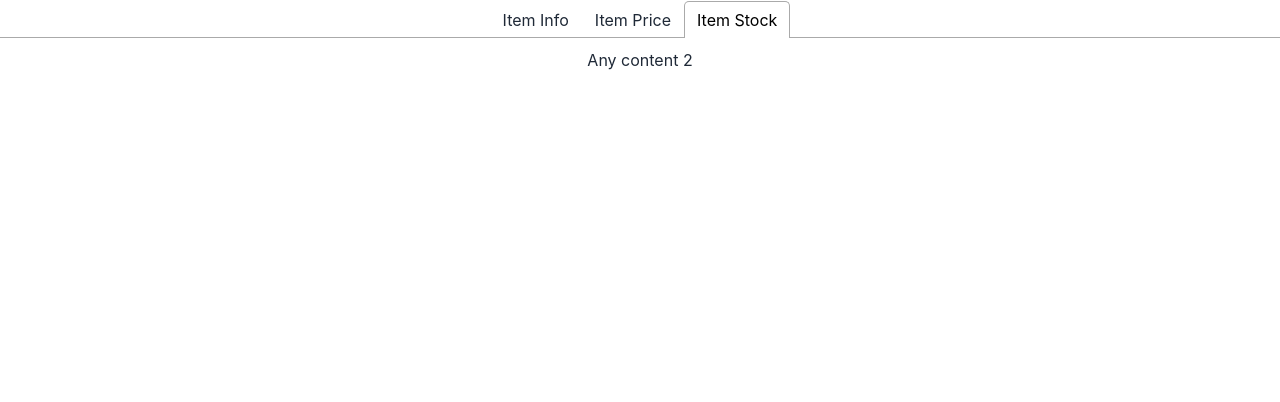
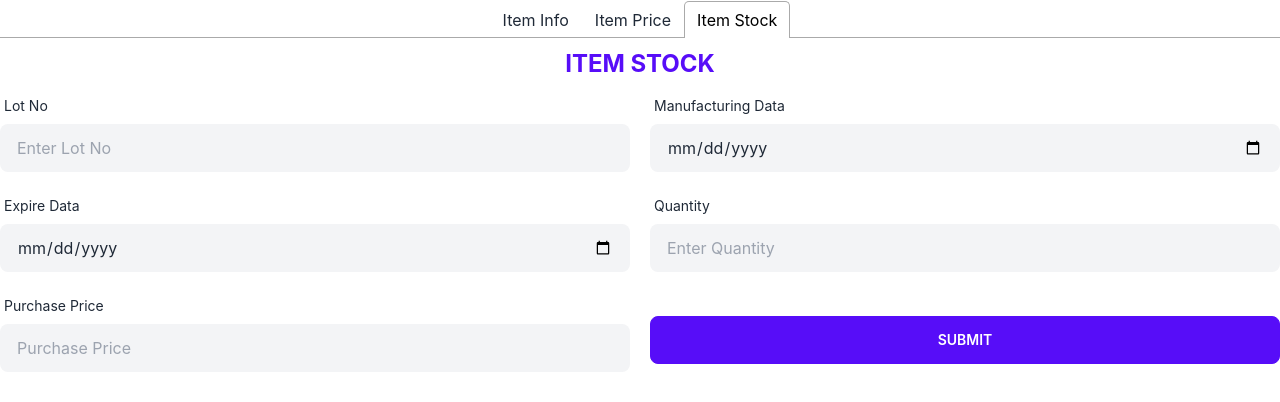
Before and after one commit to md-najmul-haque/medical-store-software, a React (Create React App) app: page / in a window 1280 px wide. Both pictures are taken after a click on the tab "Item Stock". Shown: the top 402 px of the page. Built offline with nearby package versions, Linux system fonts and the light colour scheme.

Commit message:
item stock entry form created

```diff
--- a/src/components/ItemForm.js
+++ b/src/components/ItemForm.js
@@ -3,6 +3,7 @@ import { Tab, Tabs, TabList, TabPanel } from 'react-tabs';
 import 'react-tabs/style/react-tabs.css';
 import ItemInfo from './ItemInfo';
 import ItemPrice from './ItemPrice';
+import ItemStock from './ItemStock';
 
 
 const ItemForm = () => {
@@ -23,11 +24,11 @@ const ItemForm = () => {
                     <ItemPrice />
                 </TabPanel>
                 <TabPanel>
-                    <h2>Any content 2</h2>
+                    <ItemStock />
                 </TabPanel>
             </Tabs>
 
-        </div>
+        </div >
     );
 };
 
--- a/src/components/ItemStock.js
+++ b/src/components/ItemStock.js
@@ -1,9 +1,107 @@
 import React from 'react'
+import { useForm } from 'react-hook-form';
 
 const ItemStock = () => {
 
+    const { register, formState: { errors }, handleSubmit, reset } = useForm();
+    const onSubmit = data => console.log(data)
+
     return (
-        <div>ItemStock</div>
+        <div className="container mx-auto">
+            <h2 className="text-center text-2xl uppercase font-bold text-primary mb-2">Item Stock</h2>
+
+            <form onSubmit={handleSubmit(onSubmit)}>
+                <div className='grid grid-cols-2 gap-x-5'>
+                    <div className="form-control w-full">
+                        <label className="label">
+                            <span className="label-text">Lot No</span>
+                        </label>
+                        <input
+                            type="text"
+                            placeholder="Enter Lot No"
+                            className="input bg-gray-100 w-full "
+                            {...register("lotNo", {
+                                required: {
+                                    value: true,
+                                    message: 'Lot no is required'
+                                }
+                            })} />
+                        <label className="label">
+                            {errors.lotNo?.type === 'required' && <span className="label-text-alt text-red-500">{errors.lotNo.message}</span>}
+                        </label>
+                    </div>
+
+
+
+                    <div className="form-control w-full ">
+                        <label className="label">
+                            <span className="label-text">Manufacturing Data</span>
+                        </label>
+                        <input
+                            type="date"
+                            className="input bg-gray-100 w-full "
+                            {...register("mfgData", {
+                                valueAsDate: true,
+                            })}
+                        />
+                    </div>
+
+                    <div className="form-control w-full ">
+                        <label className="label">
+                            <span className="label-text">Expire Data</span>
+                        </label>
+                        <input
+                            type="date"
+                            className="input bg-gray-100 w-full "
+                            {...register("expireData", {
+                                valueAsDate: true,
+                            })}
+                        />
+                    </div>
+
+                    <div className="form-control w-full ">
+                        <label className="label">
+                            <span className="label-text">Quantity</span>
+                        </label>
+                        <input
+                            type="number"
+                            placeholder="Enter Quantity"
+                            className="input bg-gray-100 w-full "
+                            {...register("quantity", {
+                                required: {
+                                    value: true,
+                                    message: 'Quantity is required'
+                                }
+                            })} />
+                        <label className="label">
+                            {errors.quantity?.type === 'required' && <span className="label-text-alt text-red-500">{errors.quantity.message}</span>}
+                        </label>
+                    </div>
+
+                    <div className="form-control w-full ">
+                        <label className="label">
+                            <span className="label-text">Purchase Price</span>
+                        </label>
+                        <input
+                            type="number"
+                            placeholder="Purchase Price"
+                            className="input bg-gray-100 w-full "
+                            {...register("purchasePrice", {
+                                required: {
+                                    value: true,
+                                    message: 'Purchase price is required'
+                                }
+                            })} />
+                        <label className="label">
+                            {errors.purchasePrice?.type === 'required' && <span className="label-text-alt text-red-500">{errors.purchasePrice.message}</span>}
+                        </label>
+                    </div>
+
+                    <input type="submit" className="btn w-full btn-primary text-white mt-7" value='Submit' />
+                </div>
+            </form>
+
+        </div>
     )
 }
 
```
